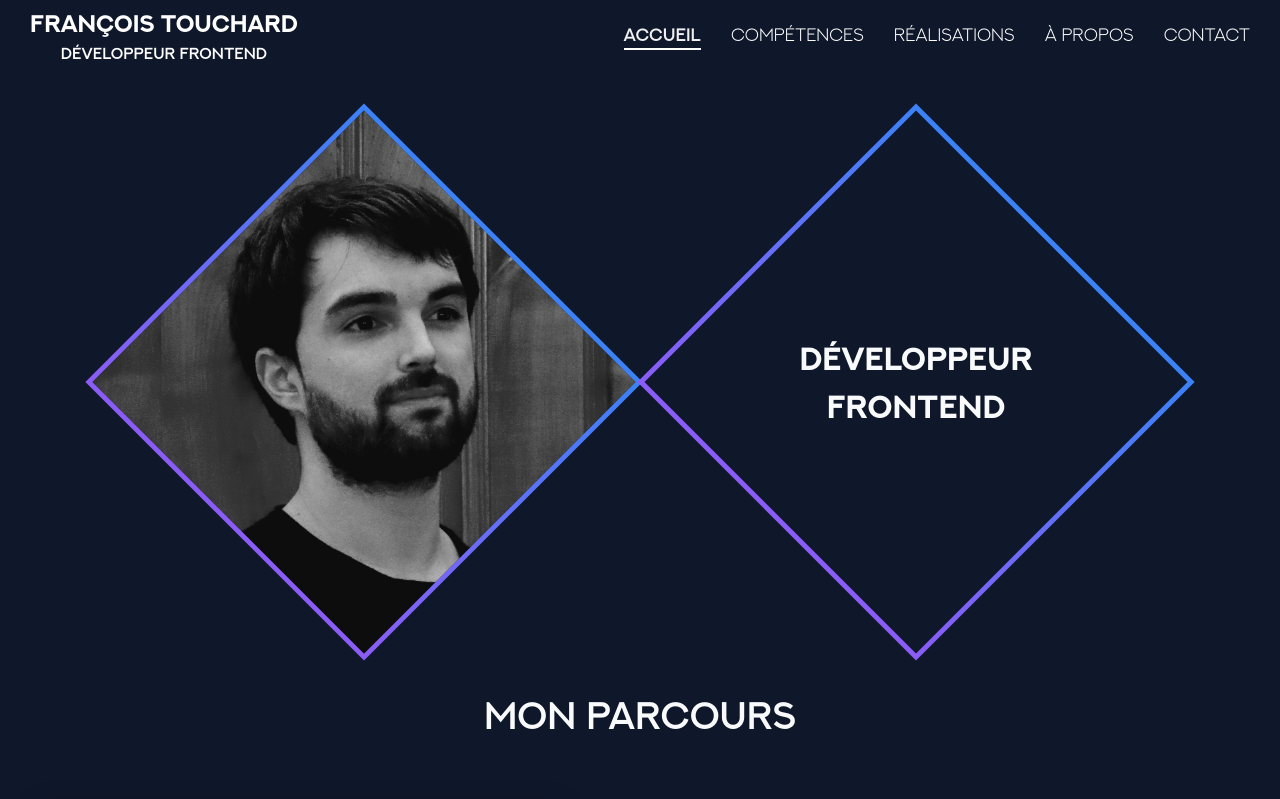
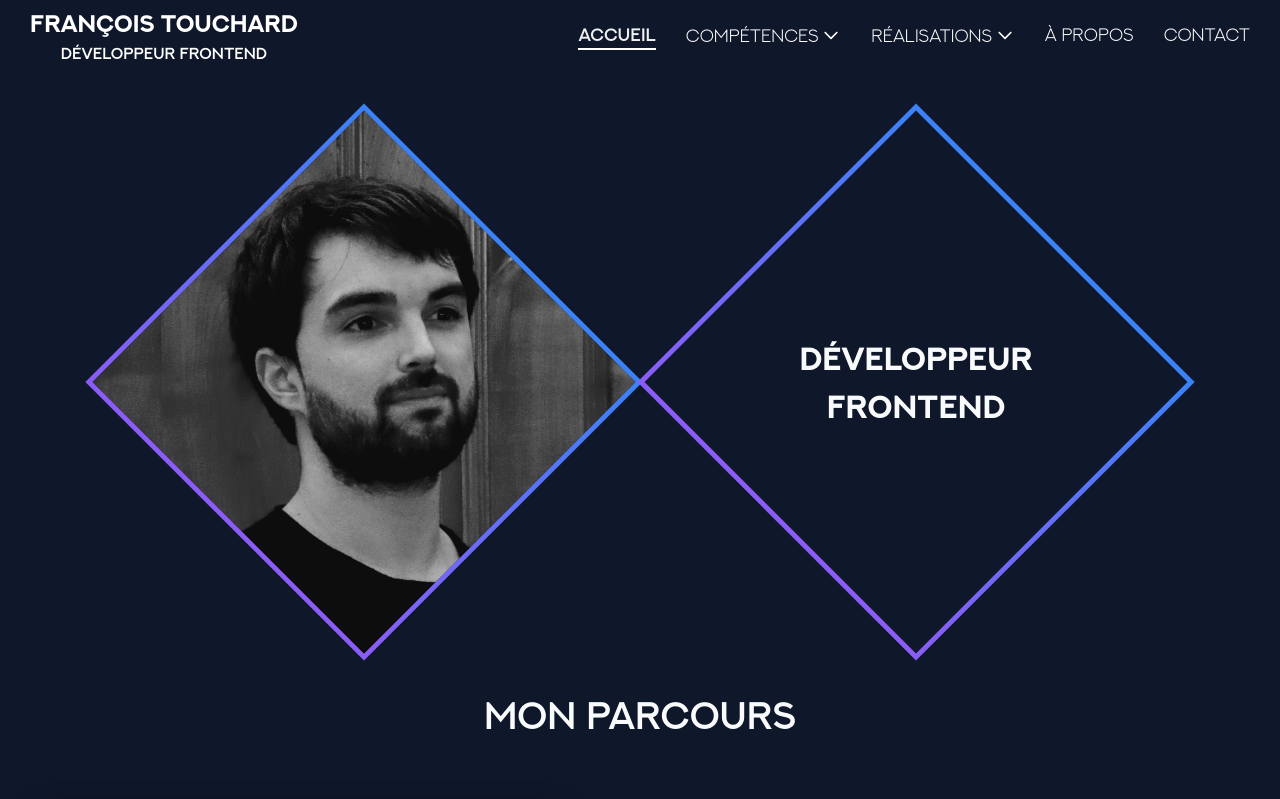
Before and after one commit to FrancoisTouchard/portfolioFT, a React (Vite) app: page / in a window 1280 px wide. Shown: the top 799 px of the page. Built offline with nearby package versions, Linux system fonts and the light colour scheme.

Commit message:
feat(Navbar): adding dropdowns on desktop

```diff
--- a/src/components/NavBar/NavBar.css
+++ b/src/components/NavBar/NavBar.css
@@ -58,12 +58,10 @@
   border-bottom: 2px solid #ffffff;
 }
 
+/* Gestion du burger menu */
+
 .burger {
   display: none;
-  background: none;
-  border: none;
-  cursor: pointer;
-  /* flex-shrink: 0; */
 }
 
 .burger img {
@@ -90,6 +88,54 @@
   font-size: 16px;
 }
 
+/* Gestion des dropdown */
+
+.nav-link-dropdown-wrapper {
+  position: relative;
+  display: flex;
+  align-items: center;
+  gap: 0.2vw;
+}
+
+.dropdown-toggle {
+  background: none;
+  border: none;
+  cursor: pointer;
+  padding: 0;
+  display: flex;
+  align-items: center;
+  transition: transform 0.3s ease;
+}
+
+.dropdown-toggle img {
+  width: 20px;
+  height: 20px;
+}
+
+.dropdown-toggle.open {
+  transform: rotate(180deg);
+}
+
+.dropdown-menu {
+  position: absolute;
+  top: calc(100% + 1vh);
+  left: 0;
+  background-color: #0f172a;
+  display: flex;
+  flex-direction: column;
+  gap: 1vh;
+  padding: 20px;
+  border-radius: 8px;
+  box-shadow: 0 10px 25px rgba(0, 0, 0, 0.4);
+  min-width: 160px;
+  z-index: 100;
+}
+
+.dropdown-menu a {
+  font-size: 16px;
+  white-space: nowrap;
+}
+
 @media (max-width: 1024px) {
   .nav-description-job {
     display: none;
@@ -106,7 +152,7 @@
   }
 
   .nav-description-name {
-    font-size: 18px;
+    font-size: 1rem;
   }
 
   .nav-description-job {
@@ -115,5 +161,7 @@
 
   .burger {
     display: block;
+    background: none;
+    border: none;
   }
 }
--- a/src/components/NavBar/component.tsx
+++ b/src/components/NavBar/component.tsx
@@ -1,12 +1,18 @@
-import React, { useState } from "react";
+import React, { useEffect, useRef, useState } from "react";
 import { Link, useLocation, useNavigate } from "react-router-dom";
+
 import "./NavBar.css";
 import burgerIcon from "../../assets/icons/burger-menu.svg";
+import rafterDown from "../../assets/icons/rafter-down.svg";
 
 const NavBar = () => {
   const [isOpen, setIsOpen] = useState(false);
+  const [skillsOpen, setSkillsOpen] = useState(false);
+  const [worksOpen, setWorksOpen] = useState(false);
   const location = useLocation();
   const navigate = useNavigate();
+  const skillsRef = useRef<HTMLDivElement>(null);
+  const worksRef = useRef<HTMLDivElement>(null);
 
 
   const toggleMenu = () => {
@@ -21,6 +27,20 @@ const NavBar = () => {
     return location.pathname === path;
   };
 
+  // Fermer les dropdowns si clic en dehors
+  useEffect(() => {
+    const handleClickOutside = (e: MouseEvent) => {
+      if (skillsRef.current && !skillsRef.current.contains(e.target as Node)) {
+        setSkillsOpen(false);
+      }
+      if (worksRef.current && !worksRef.current.contains(e.target as Node)) {
+        setWorksOpen(false);
+      }
+    };
+    document.addEventListener("mousedown", handleClickOutside);
+    return () => document.removeEventListener("mousedown", handleClickOutside);
+  }, []);
+
   return (
     <nav className="NavBar">
       <div className="nav-description" onClick={() => navigate("/")}>
@@ -29,14 +49,62 @@ const NavBar = () => {
       </div>
       <div className="nav-links">
         <Link className={`nav-link ${isActive('/') ? 'active' : ''}`} to="/" onClick={closeMenu}>Accueil</Link>
-        <Link className={`nav-link ${isActive('/skills') ? 'active' : ''}`} to="/skills" onClick={closeMenu}>Compétences</Link>
-        <Link className={`nav-link ${isActive('/works') ? 'active' : ''}`} to="/works" onClick={closeMenu}>Réalisations</Link>
+        {/* Dropdown Skills */}
+        <div className="nav-link-dropdown-wrapper" ref={skillsRef}>
+          <Link className={`nav-link ${isActive("/skills") ? "active" : ""}`} to="/skills">
+            Compétences
+          </Link>
+          <button
+            className={`dropdown-toggle ${skillsOpen ? "open" : ""}`}
+            onClick={() => setSkillsOpen(!skillsOpen)}
+            aria-label="Ouvrir le sous-menu Compétences"
+          >
+            <img src={rafterDown} alt="Icône de menu déroulant" />
+          </button>
+          {skillsOpen && (
+            <div className="dropdown-menu">
+              <Link to="/skills/javascript" onClick={() => setSkillsOpen(false)}>JavaScript</Link>
+              <Link to="/skills/typescript" onClick={() => setSkillsOpen(false)}>TypeScript</Link>
+              <Link to="/skills/react-native" onClick={() => setSkillsOpen(false)}>React Native</Link>
+              <Link to="/skills/react" onClick={() => setSkillsOpen(false)}>React</Link>
+              <Link to="/skills/uxui" onClick={() => setSkillsOpen(false)}>UX/UI</Link>
+              <Link to="/skills/communication" onClick={() => setSkillsOpen(false)}>Communication</Link>
+              <Link to="/skills/creativity" onClick={() => setSkillsOpen(false)}>Créativité</Link>
+              <Link to="/skills/critical-thinking" onClick={() => setSkillsOpen(false)}>Esprit Critique</Link>
+              <Link to="/skills/commitment" onClick={() => setSkillsOpen(false)}>Implication</Link>
+              <Link to="/skills/organization" onClick={() => setSkillsOpen(false)}>Organisation</Link>
+            </div>
+          )}
+        </div>
+        {/* Dropdown Works */}
+        <div className="nav-link-dropdown-wrapper" ref={worksRef}>
+          <Link className={`nav-link ${isActive("/works") ? "active" : ""}`} to="/works">
+            Réalisations
+          </Link>
+          <button
+            className={`dropdown-toggle ${worksOpen ? "open" : ""}`}
+            onClick={() => setWorksOpen(!worksOpen)}
+            aria-label="Ouvrir le sous-menu Réalisations"
+          >
+            <img src={rafterDown} alt="Icône de menu déroulant" />
+          </button>
+          {worksOpen && (
+            <div className="dropdown-menu">
+              <Link to="/works/multimedia-carrousel" onClick={() => setWorksOpen(false)}>Carrousel Multimédia</Link>
+              <Link to="/works/wiki" onClick={() => setWorksOpen(false)}>Module Cours & Wiki</Link>
+              <Link to="/works/indigo-project" onClick={() => setWorksOpen(false)}>The Indigo Project</Link>
+              <Link to="/works/mygiflibrary" onClick={() => setWorksOpen(false)}>My Gif Library</Link>
+              <Link to="/works/chatbot" onClick={() => setWorksOpen(false)}>Pickme & HelloMyBot</Link>
+            </div>
+          )}
+        </div>
         <Link className={`nav-link ${isActive('/about') ? 'active' : ''}`} to="/about" onClick={closeMenu}>À propos</Link>
         <Link className={`nav-link ${isActive('/contact') ? 'active' : ''}`} to="/contact" onClick={closeMenu}>Contact</Link>
       </div>
 
+      {/* Burger Menu Mobile */}
       <button className="burger" onClick={toggleMenu} aria-label="Menu">
-        <img src={burgerIcon} alt="Menu" />
+        <img src={burgerIcon} alt="Icône de menu mobile" />
       </button>
 
       {
```
Also changed, not shown: src/assets/icons/rafter-down.svg (added).
